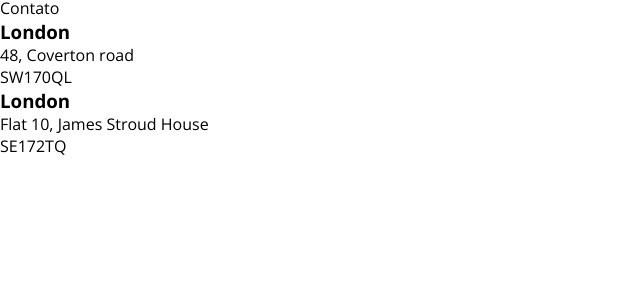
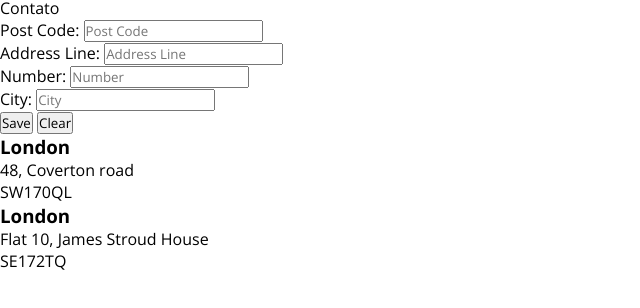
Before and after one commit to romuloabbiati/devsuperior-javascript, a plain HTML site: page postcode-project/index.html in a window 1280 px wide. Shown: the part 36-344 px from the top of the page, without its empty margins (0-640 px from the left). Drawn offline with nearby package versions, Linux system fonts and the light colour scheme.

Commit message:
form's HTML

```diff
--- a/postcode-project/index.html
+++ b/postcode-project/index.html
@@ -20,7 +20,30 @@
     </header>
     <main>
         <section id="form-section">
-
+            <div>
+                <form name="newAddress">
+                    <div>
+                        <label for="postcode">Post Code:</label>
+                        <input type="text" name="postcode" id="postcode" placeholder="Post Code">
+                    </div>
+                    <div>
+                        <label for="addressLine">Address Line:</label>
+                        <input type="text" name="addressLine" id="addressLine" placeholder="Address Line">
+                    </div>
+                    <div>
+                        <label for="number">Number:</label>
+                        <input type="text" name="number" id="number" placeholder="Number">
+                    </div>
+                    <div>
+                        <label for="city">City:</label>
+                        <input type="text" name="city" id="city" placeholder="City">
+                    </div>
+                    <div>
+                        <button type="submit">Save</button>
+                        <button>Clear</button>
+                    </div>
+                </form>
+            </div>
         </section>
         <section id="list-section">
             <div>
```
Also changed, not shown: 1 other file.
